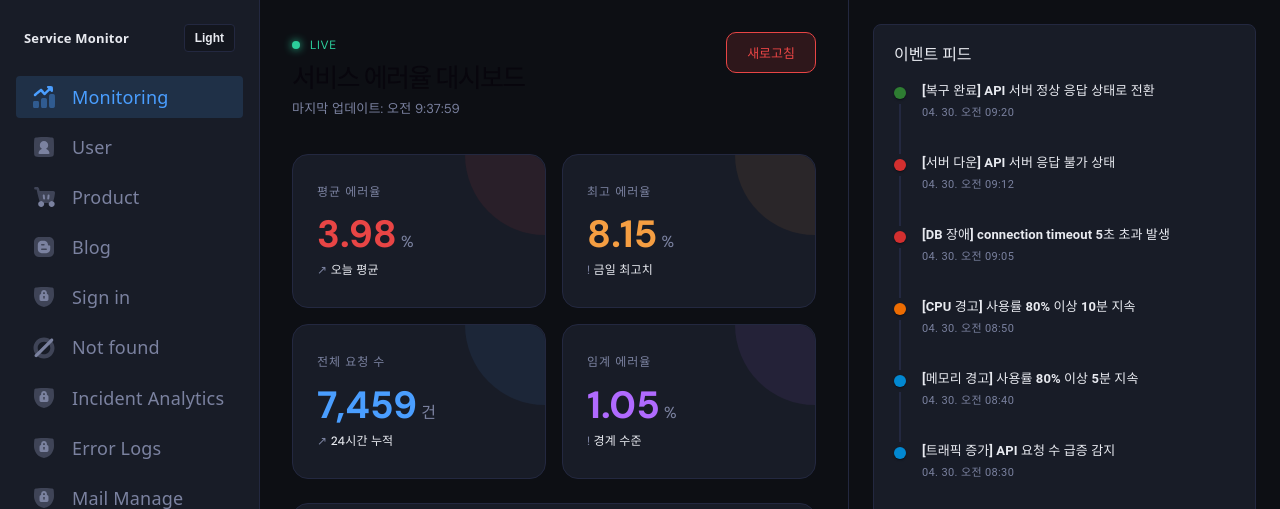
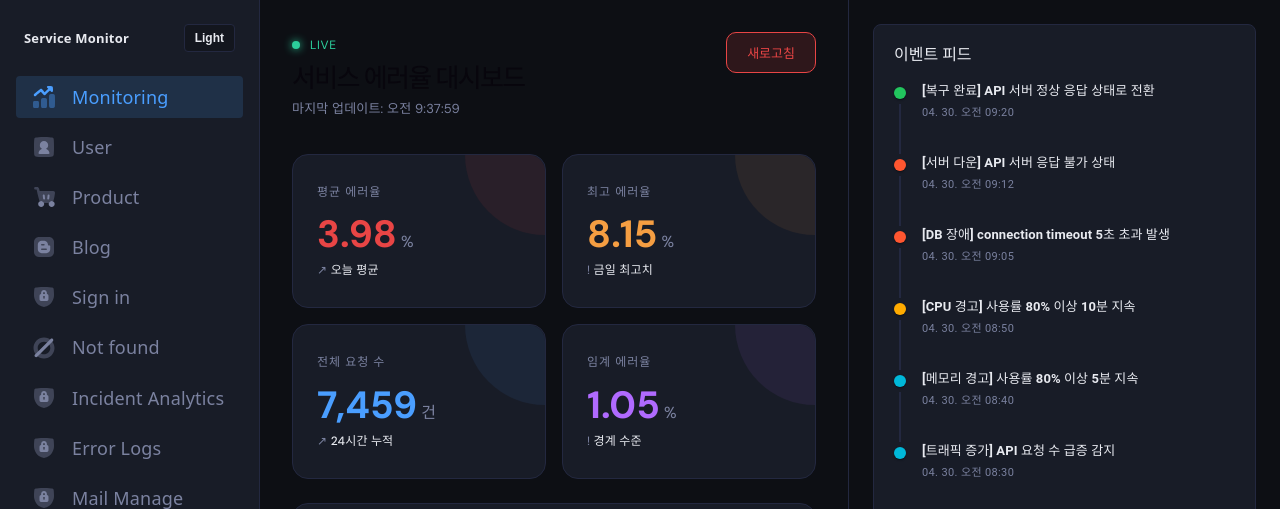
Before and after one commit to jeondaegam/service-monitor, a React (Vite) app in the folder perf-monitor-portlet/: page / in a window 1280 px wide. Shown: the top 509 px of the page. Built offline with nearby package versions, Linux system fonts and the light colour scheme.

Commit message:
dot 색상 변경

```diff
--- a/perf-monitor-portlet/src/sections/overview/analytics-order-timeline.jsx
+++ b/perf-monitor-portlet/src/sections/overview/analytics-order-timeline.jsx
@@ -47,6 +47,16 @@ const timelineList = [
   },
 ];
 
+const DOT_COLORS = {
+  critical: "#FF5630",
+  error: "#FF5630",
+  warning: "#FFAB00",
+  warn: "#FFAB00",
+  info: "#00B8D9",
+  success: "#22C55E",
+  resolved: "#22C55E",
+};
+
 function formatDateTime(value) {
   if (!value) return "";
 
@@ -59,17 +69,7 @@ function formatDateTime(value) {
 }
 
 function getTimelineDotColor(type) {
-  const colorMap = {
-    critical: "error",
-    error: "error",
-    warning: "warning",
-    warn: "warning",
-    info: "info",
-    success: "success",
-    resolved: "success",
-  };
-
-  return colorMap[type] || "primary";
+  return DOT_COLORS[type] || "#1877F2";
 }
 
 export default function OrderTimeline({
@@ -138,9 +138,9 @@ function Item({ item, lastItem }) {
     <TimelineItem sx={{ minHeight: 72 }}>
       <TimelineSeparator>
         <TimelineDot
-          color={getTimelineDotColor(item.type)}
           sx={{
             m: "5px 0",
+            bgcolor: getTimelineDotColor(item.type),
           }}
         />
         {lastItem ? null : (
```
